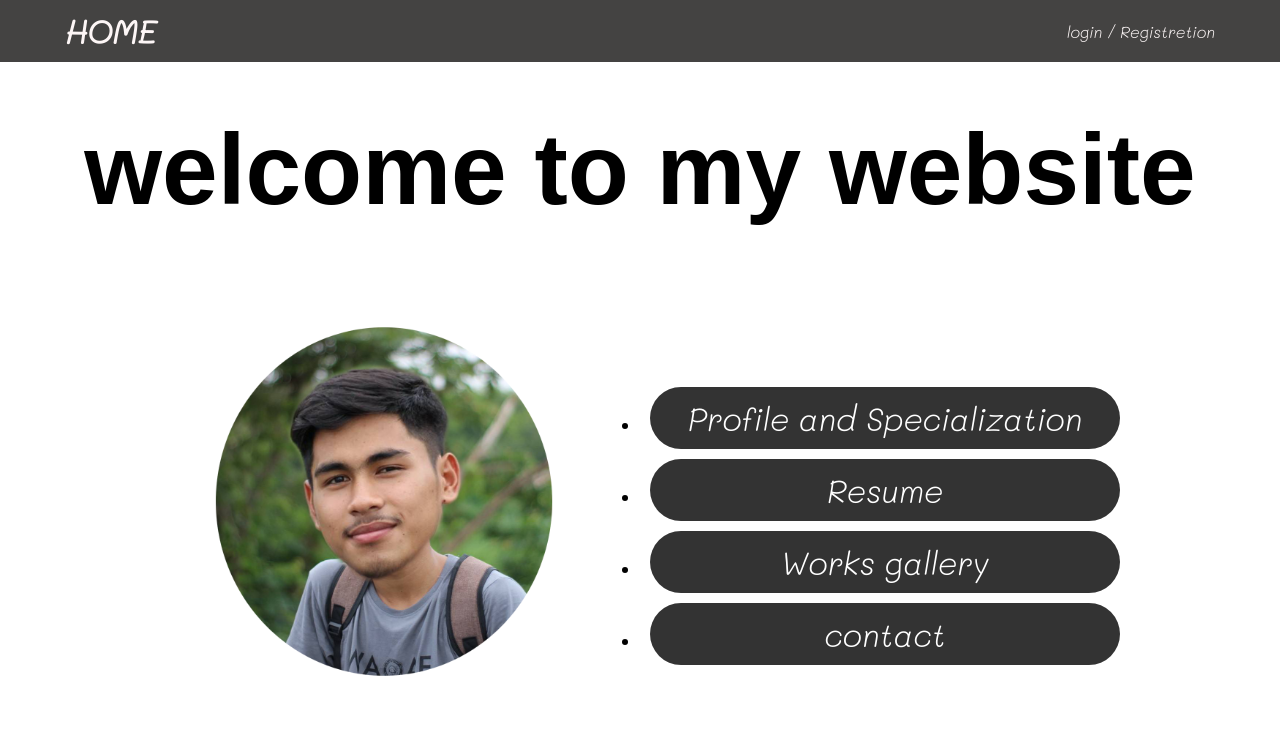
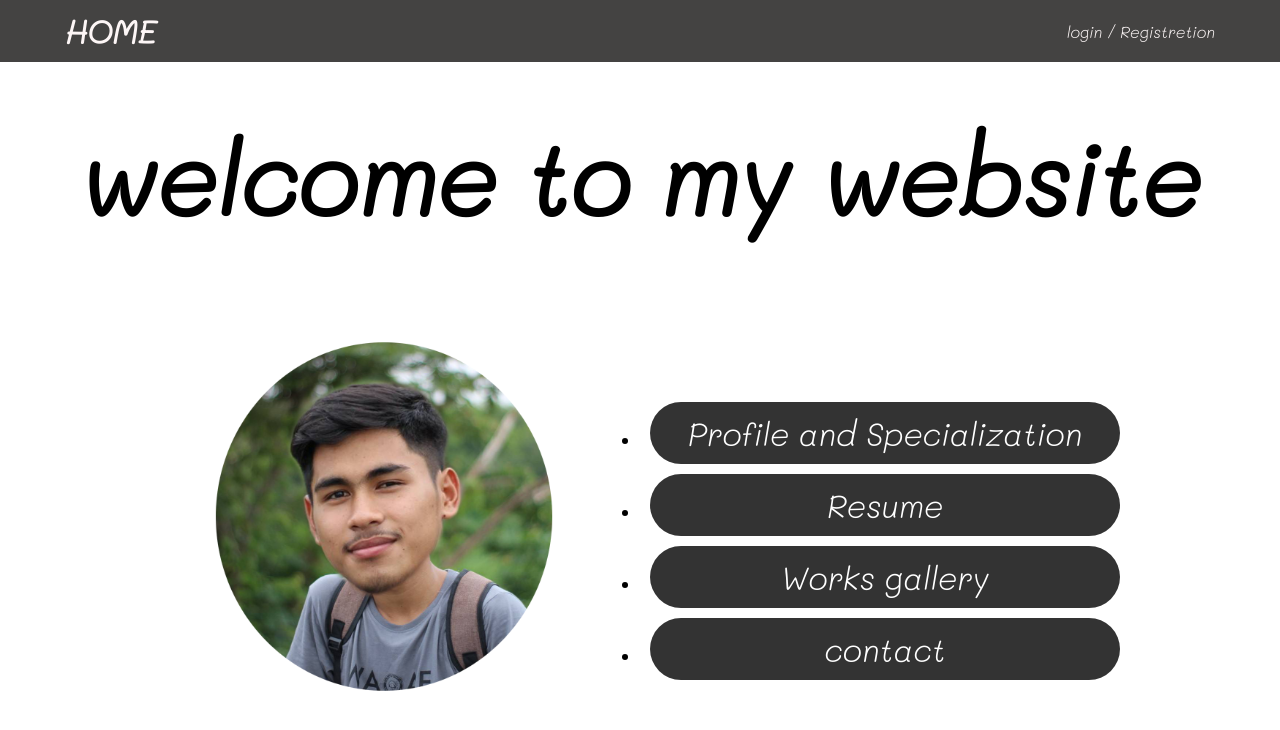
Before and after one commit to robbanee77/My-persenal, a plain HTML site: page homepage.html in a window 1280 px wide. Drawn offline with Linux system fonts and the light colour scheme.

Commit message:
Update homepage.css

```diff
--- a/homepage.css
+++ b/homepage.css
@@ -32,7 +32,7 @@ ul.menu li a{
     text-align: center;
     margin-top: 50px;
     font-size: 100px;
-    font-family: 'Mochiy Pop P One', sans-serif;
+
 
 
 }
```
